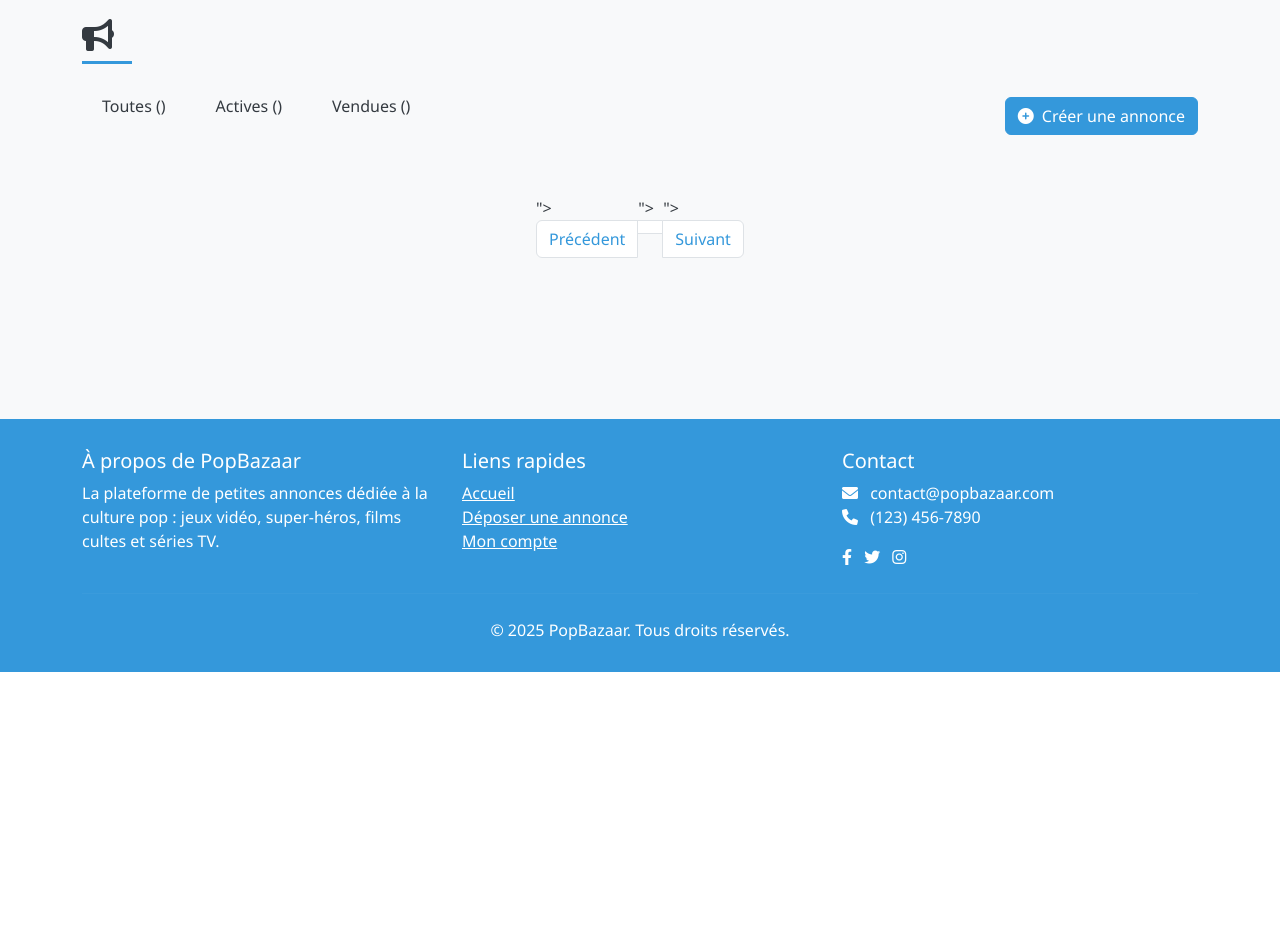
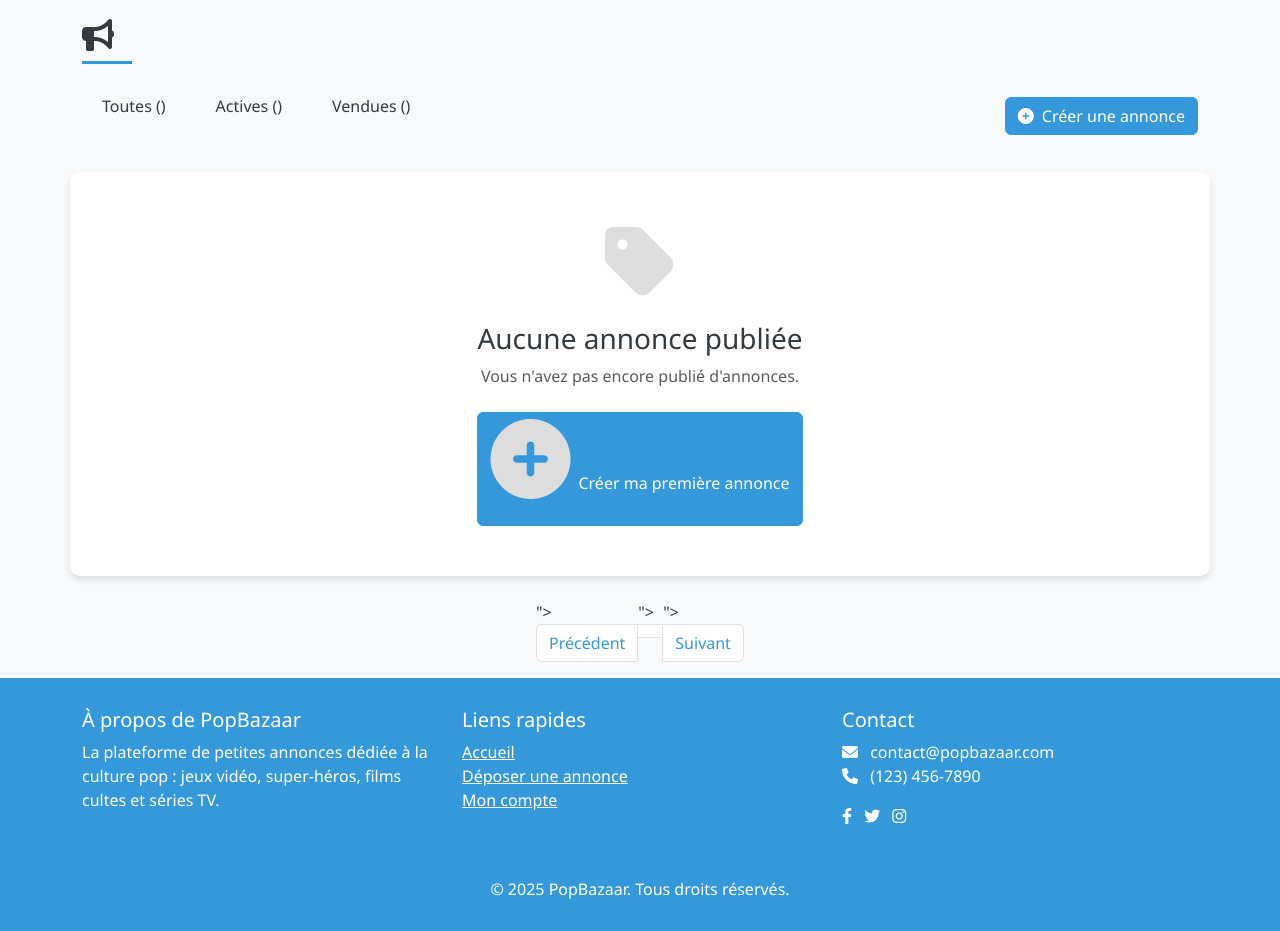
Before and after one commit to AdamsConquest/projet3, a PHP site: page /MesAnnonces in a window 1280 px wide. Shown: the part 128-1059 px from the top of the page. Before the commit the page ends 800 px from the top, so only its background shows below. Run offline with PHP 8.4, Linux system fonts and the light colour scheme.

Commit message:
Add dynamic display for empty listings state in announcements view

```diff
--- a/views/annonces/index.view.php
+++ b/views/annonces/index.view.php
@@ -42,7 +42,7 @@ chargerVuePartielle('_nav');
         <?php if (!isset($annonces)) { ?>
 
             <!-- Empty Listings State (Hidden) -->
-            <div class="empty-listings" style="display: none;">
+            <div class="empty-listings" style="display:<?= !isset($annonces) || empty($annonces) ? 'block' : 'none' ?>;">
                 <i class="fas fa-tag"></i>
                 <h3>Aucune annonce publiée</h3>
                 <p class="text-muted mb-4">Vous n'avez pas encore publié d'annonces.</p>
```
